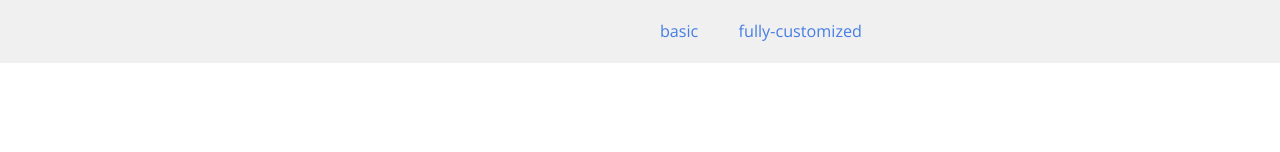
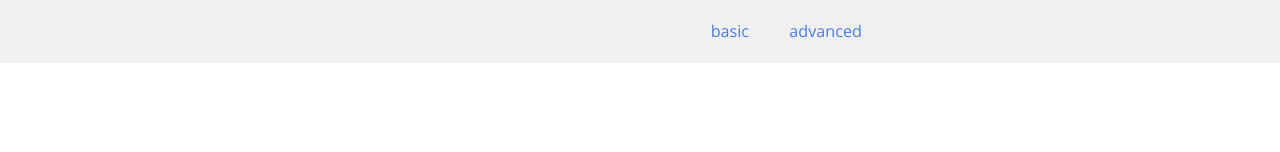
Before and after one commit to derzeiss/ng-autocomplete, a website: page docs/advanced/index.html in a window 1280 px wide. Shown: the top 152 px of the page. Drawn offline with nearby package versions, Linux system fonts and the light colour scheme.

Commit message:
[FIXED] nav item for advanced example

```diff
--- a/docs/advanced/index.html
+++ b/docs/advanced/index.html
@@ -20,7 +20,7 @@
 <header class="header">
     <div class="container container_no-spacing">
         <a href="../basic" class="header__item">basic</a>
-        <a href="../advanced" class="header__item">fully-customized</a>
+        <a href="../advanced" class="header__item">advanced</a>
     </div>
 </header>
 
```
Also changed, not shown: docs/basic/index.html (+1 -1 lines).
